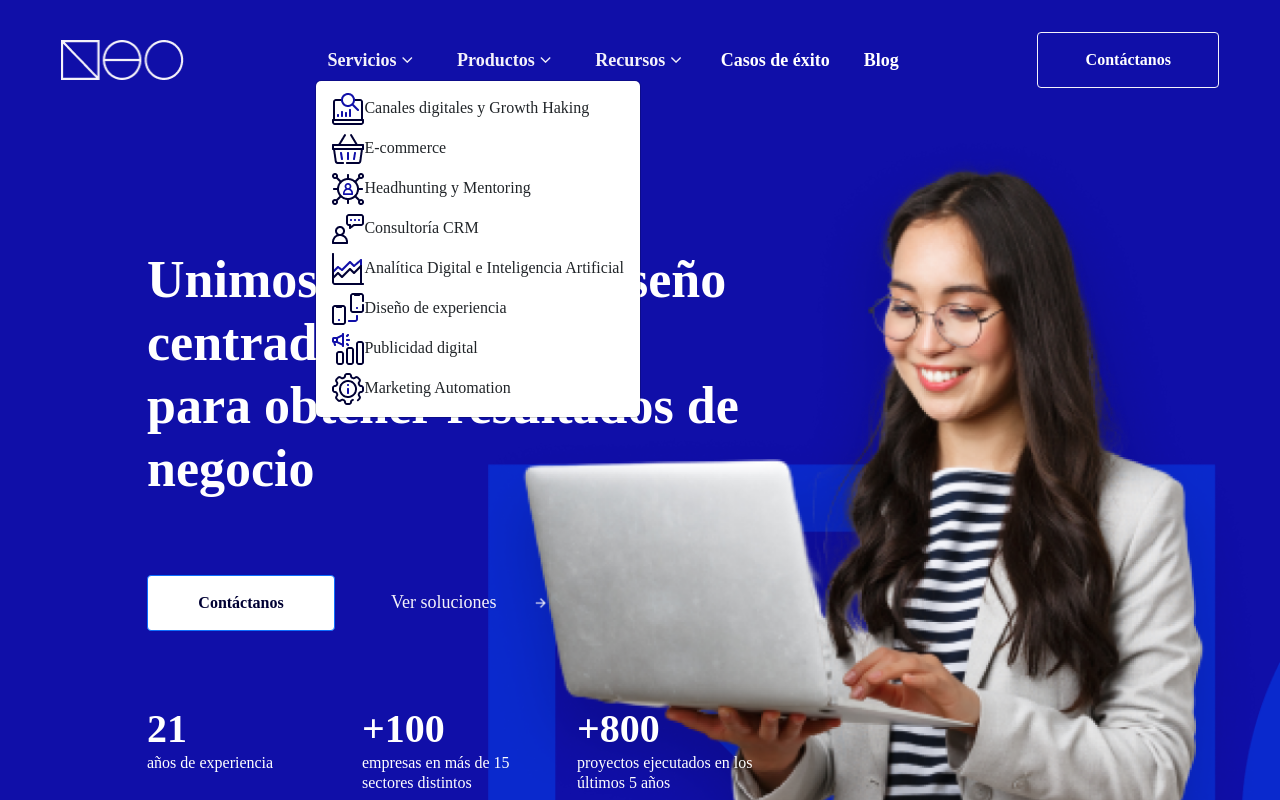
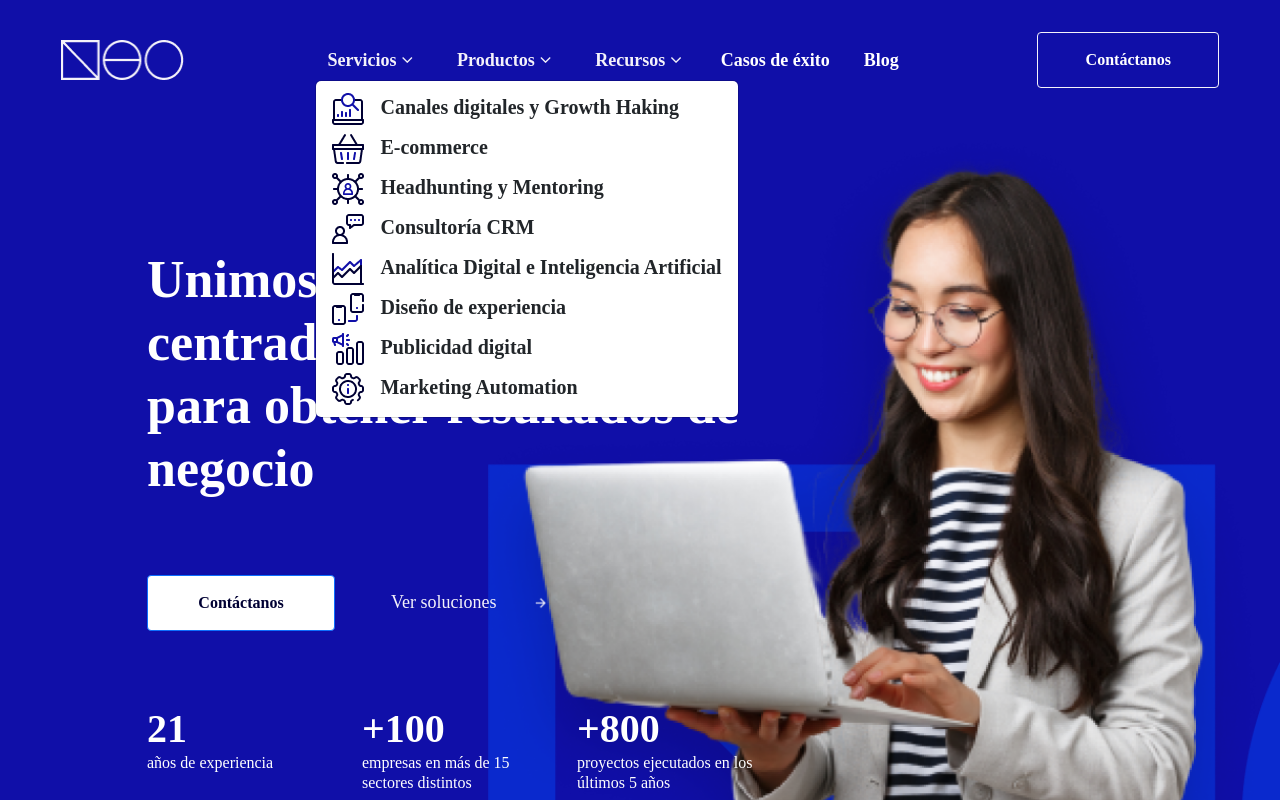
Before and after one commit to Maxim1Popov1/intorginvest, a React (Create React App) app: page / in a window 1280 px wide. Both pictures are taken after a click on the link "Servicios". Shown: the top 800 px of the page. Built offline with nearby package versions, Linux system fonts and the light colour scheme.

Commit message:
added styles for DropdownItem

```diff
--- a/src/components/Dropdown/DropdovnItem.jsx
+++ b/src/components/Dropdown/DropdovnItem.jsx
@@ -1,9 +1,13 @@
 import React from "react";
 import Dropdown from "react-bootstrap/Dropdown";
 
-
 function DropdownItem({ title, icon }) {
-  return <Dropdown.Item  href="#/action-1"><img src={icon} alt='Laptop'/>{title}</Dropdown.Item>;
+  return (
+    <Dropdown.Item href="#/action-1">
+      <img className="listIcon" src={icon} alt="Laptop" />
+      {title}
+    </Dropdown.Item>
+  );
 }
 
 export default DropdownItem;
--- a/src/components/Dropdown/index.jsx
+++ b/src/components/Dropdown/index.jsx
@@ -1,15 +1,13 @@
-import React from 'react';
-import Dropdown from 'react-bootstrap/Dropdown';
-import DropdownItem from './DropdovnItem';
+import React from "react";
+import Dropdown from "react-bootstrap/Dropdown";
+import DropdownItem from "./DropdovnItem";
 
-import './style.css'
+import "./style.css";
 
-
-
-function DropdownComponent({title,listItems}) {
+function DropdownComponent({ title, listItems }) {
   const CustomToggle = React.forwardRef(({ children, onClick }, ref) => (
     <a
-    className='toggle'
+      className="toggle"
       href=""
       ref={ref}
       onClick={(e) => {
@@ -18,23 +16,24 @@ function DropdownComponent({title,listItems}) {
       }}
     >
       {children}
-      <i class="fa fa-angle-down" aria-hidden="true"></i>
-
-
+      <i className="fa fa-angle-down" aria-hidden="true"></i>
     </a>
   ));
   return (
     <Dropdown>
-
-      <Dropdown.Toggle className='dropdown' as={CustomToggle} id="dropdown-custom-components">
-      {title}
-    </Dropdown.Toggle>
+      <Dropdown.Toggle
+        className="dropdown"
+        as={CustomToggle}
+        id="dropdown-custom-components"
+      >
+        {title}
+      </Dropdown.Toggle>
 
       <Dropdown.Menu>
-
-        {listItems.map((item,index)=>{
-
-          return <DropdownItem key={index} title={item.title} icon={item.icon} />
+        {listItems.map((item, index) => {
+          return (
+            <DropdownItem key={index} title={item.title} icon={item.icon} />
+          );
         })}
       </Dropdown.Menu>
     </Dropdown>
@@ -42,53 +41,3 @@ function DropdownComponent({title,listItems}) {
 }
 
 export default DropdownComponent;
-
-
-
-
-
-
-
-
-
-
-
-
-
-
-
-
-
-
-
-
-
-
-
-// import React from 'react';
-// import Dropdown from 'react-bootstrap/Dropdown';
-// import DropdownItem from './DropdovnItem';
-// import './style.css'
-
-
-
-// function DropdownComponent({title,listItems}) {
-
-//   return (
-//     <Dropdown>
-//       <Dropdown.Toggle className='dropdown' variant="success" id="dropdown-basic"  >
-//       {title}
-//       </Dropdown.Toggle>
-
-//       <Dropdown.Menu>
-
-//         {listItems.map((item,index)=>{
-
-//           return <DropdownItem key={index} title={item.title} icon={item.icon} />
-//         })}
-//       </Dropdown.Menu>
-//     </Dropdown>
-//   );
-// }
-
-// export default DropdownComponent;
--- a/src/components/Dropdown/style.css
+++ b/src/components/Dropdown/style.css
@@ -24,3 +24,18 @@
 .fa {
   margin-left: 5px;
 }
+
+
+.listIcon {
+  width: 32px;
+  height: 32px;
+  margin-right: 16px;
+}
+
+.dropdown-item {
+  vertical-align: middle;
+  font-family: "Montserrat" !important;
+  font-style: normal !important;
+  font-weight: 700 !important;
+  font-size: 20px;
+}
```
